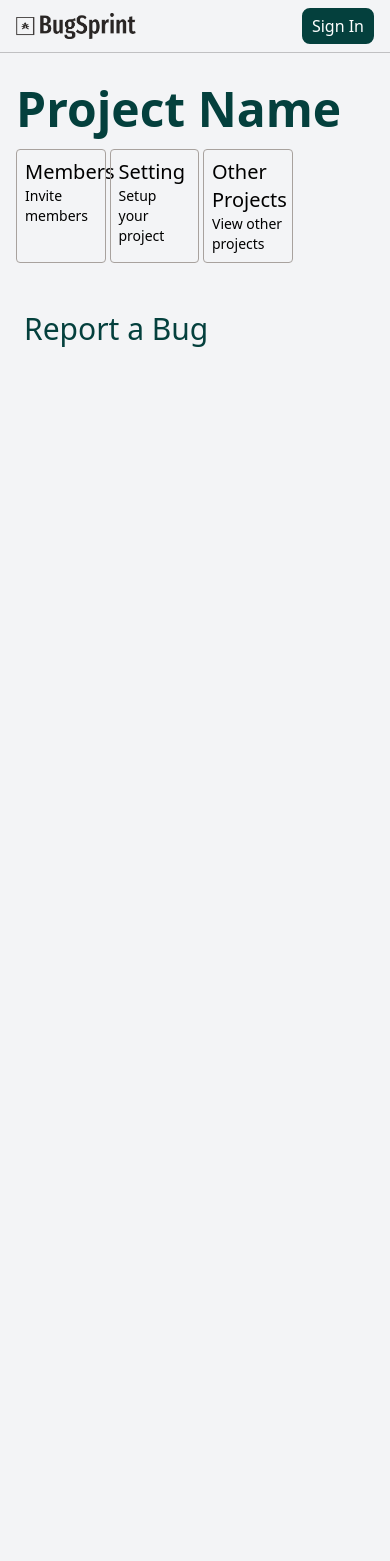
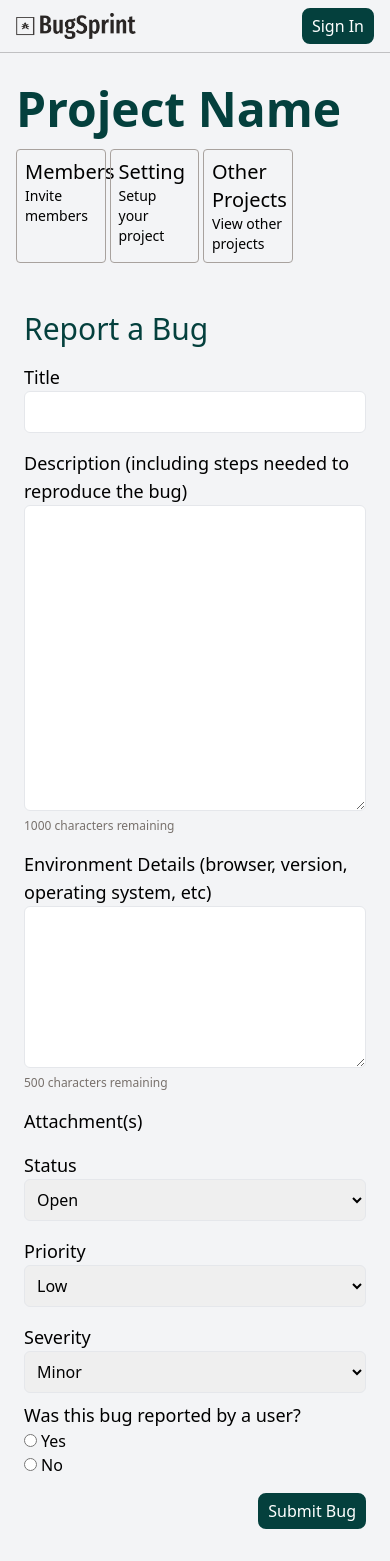
Before and after one commit to demarb/bugsprint, a Next.js app: page /project/1/bug/new in a window 390 px wide. Before the commit the page ends 897 px from the top, so only its background shows below. Built offline with nearby package versions, Linux system fonts and the light colour scheme.

Commit message:
Design bug form

```diff
--- a/app/project/[project_id]/bug/new/page.tsx
+++ b/app/project/[project_id]/bug/new/page.tsx
@@ -1,26 +1,21 @@
+import BugForm from '@/components/BugForm'
 import React from 'react'
 
 const NewBugPage = () => {
+
+
+
   return (
     <section className='mx-auto py-2'>
 
       <div className=''>
         <div className='flex justify-between'>
           <h2 className='text-3xl text-primary-green'>Report a Bug</h2>
-          <div className='flex'>
-            {/* <button type="button"
-            //   key={}
-            //   onClick={}
-              className="rounded-md hover:border hover:border-primary-green "
-            >
-            </button> */}
 
-            {/* <button type="button"
-            //   key={}
-            //   onClick={}
-              className="green_btn mx-2">Invite New Members
-            </button> */}
-          </div>
+        </div>
+
+        <div className=''>
+          <BugForm/>
         </div>
       </div>
 
--- a/components/BugForm.tsx
+++ b/components/BugForm.tsx
@@ -0,0 +1,135 @@
+"use client"
+
+import Link from 'next/link'
+import { useState } from 'react'
+
+
+const BugForm = () => {
+
+    const [title, setTitle] = useState("")
+    const [description, setDescription] = useState("")
+    const [status, setStatus] = useState("")
+    const [priority, setPriority] = useState("")
+    const [severity, setSeverity] = useState("")
+    const [environment, setEnvironment] = useState("")
+
+    const [client, setClient] = useState("")
+
+    const maxDescriptionLength = 1000
+    const maxEnvironmentLength = 500
+
+
+  return (
+    <form className="flex flex-col pt-2 md:pt-4">
+        <label className="text-lg py-2">Title
+          <br className=""/>
+          <input
+            type="text" name="project-title" id="project-title"
+            value={title} onChange={(e)=>setTitle(e.target.value)}
+            className="form_input"
+            required
+          />
+        </label>
+
+        <label className="text-lg py-2">Description (including steps needed to reproduce the bug)
+          <br className=""/>
+          <textarea
+            name="bug-description" id="bug-description"
+            value={description} onChange={(e)=>setDescription(e.target.value)}
+            className="form_textarea"
+            rows={12} maxLength={maxDescriptionLength}
+          />
+          <p className="text-xs text-stone-500">{maxDescriptionLength - description.length} characters remaining</p>
+        </label>
+
+        <label className="text-lg py-2">Environment Details (browser, version, operating system, etc)
+          <br className=""/>
+          <textarea
+            name="bug-environment" id="bug-environment"
+            value={description} onChange={(e)=>setDescription(e.target.value)}
+            className="form_textarea"
+            rows={6} maxLength={maxEnvironmentLength}
+          />
+          <p className="text-xs text-stone-500">{maxEnvironmentLength - environment.length} characters remaining</p>
+        </label>
+
+        <label className="text-lg py-2">Attachment(s)
+          <br className=""/>
+          {/* <input
+            type="text" name="project-title" id="project-title"
+            value={title} onChange={(e)=>setTitle(e.target.value)}
+            className="form_input"
+            required
+          /> */}
+        </label>
+
+        <label className="text-lg py-2">Status
+          <br className=""/>
+            <select name="bug-status" id="bug-status" className='form_input' value={status} onChange={(e)=>{setStatus(e.target.value)}}>
+                <option value="Open">Open</option>
+                <option value="In Progress">In Progress</option>
+                <option value="Closed">Closed</option>
+            </select>
+        </label>
+
+        <label className="text-lg py-2">Priority
+          <br className=""/>
+            <select name="bug-priority" id="bug-priority" className='form_input' value={priority} onChange={(e)=>{setPriority(e.target.value)}}>
+                <option value="Low">Low</option>
+                <option value="Medium">Medium</option>
+                <option value="High">High</option>
+                <option value="Critical">Critical</option>
+            </select>
+        </label>
+
+        <label className="text-lg py-2">Severity
+          <br className=""/>
+            <select name="bug-severity" id="bug-severity" className='form_input' value={severity} onChange={(e)=>{setSeverity(e.target.value)}}>
+                <option value="Minor">Minor</option>
+                <option value="Moderate">Moderate</option>
+                <option value="Major">Major</option>
+                <option value="Critical">Critical</option>
+            </select>
+        </label>
+
+        <div className='flex flex-col'>
+            <h3 className='text-lg'>Was this bug reported by a user?</h3>
+            <label>
+                <input type="radio" name="isUserReportedRadio" value={"True"} className='mr-1'/>
+                Yes
+            </label>
+            <label >
+                <input type="radio" name="isUserReportedRadio" value={"False"} className='mr-1'/>
+                No
+            </label>
+        </div>
+
+
+
+
+
+        {/* <label className="text-lg py-2">Additional Notes
+          <br className=""/>
+          <textarea
+            name="project-notes" id="project-notes"
+            value={notes} onChange={(e)=>setNotes(e.target.value)}
+            className="form_input"
+            rows={6} maxLength={maxNotesLength}
+          />
+          <p className="text-xs text-stone-500">{maxNotesLength - notes.length} characters remaining</p>
+
+        </label> */}
+
+        <Link href="/projects" className="ml-auto">
+          <button type="button"
+            //   key={}
+            //   onClick={}
+              className="green_btn mt-4 ">Submit Bug
+          </button>
+        </Link>
+
+      </form>
+  )
+}
+
+export default BugForm
--- a/components/MemberCard.tsx
+++ b/components/MemberCard.tsx
@@ -1,8 +1,11 @@
+"use client"
 
-
-import React from 'react'
+import { useState } from 'react'
 
 const MemberCard = ({name, email, permission}: {name: string, email: string, permission: string}) => {
+
+    const [userPermission, setUserPermission] = useState(permission)
+
   return (
     <div className='flex flex-col border rounded-md p-2 my-2 w-full lg:w-4/5'>
 
@@ -18,13 +21,13 @@ const MemberCard = ({name, email, permission}: {name: string, email: string, per
         {
             permission==="owner" ?
 
-            <select name="permission-select" id="permission-select" className='form_input' disabled >
+            <select name="permission-select" id="permission-select" className='form_input' disabled value={userPermission} onChange={(e)=>{setUserPermission(e.target.value)}}>
                 <option value="owner">Owner</option>
             </select>
 
             :
 
-            <select name="" id="" className='form_input' >
+            <select name="user-permission" id="user-permission" className='form_input' value={userPermission} onChange={(e)=>{setUserPermission(e.target.value)}}>
                 <option value="moderator">Moderator</option>
                 <option value="readwrite">Read/Write</option>
                 <option value="readonly">Read Only</option>
```
